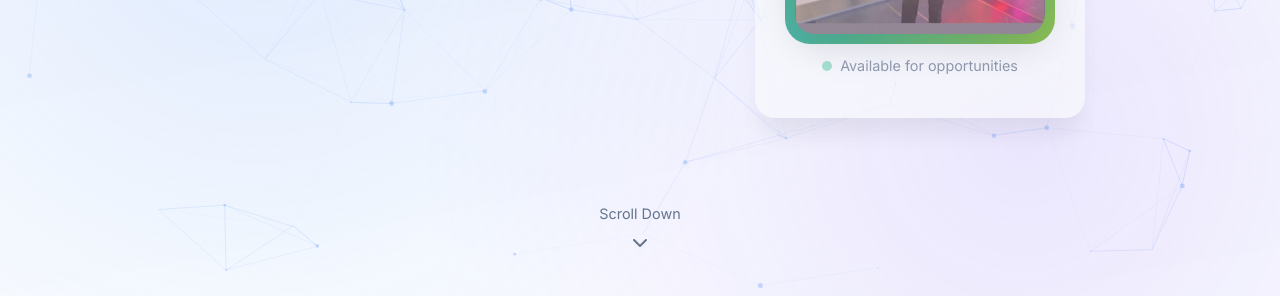
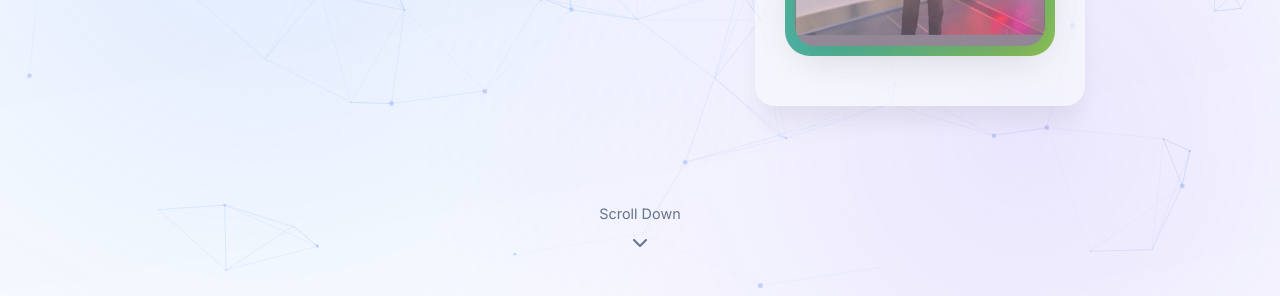
Before and after one commit to jranthony703-source/portfolio-website, a website: page index.html in a window 1280 px wide. Shown: the part 504-800 px from the top of the page. Drawn offline with nearby package versions, Linux system fonts and the light colour scheme.

Commit message:
Hide 'Available for opportunities' status indicator

```diff
--- a/index.html
+++ b/index.html
@@ -103,10 +103,6 @@
                         <div class="profile-image">
                             <img src="/images/Antonio.jpeg" alt="Antonio Michael" class="profile-img">
                             <div class="profile-border"></div>
-                        </div>
-                        <div class="status-indicator">
-                            <span class="status-dot"></span>
-                            <span>Available for opportunities</span>
                         </div>
                     </div>
                 </div>
```
Also changed, not shown: views/index.html (+0 -4 lines).
